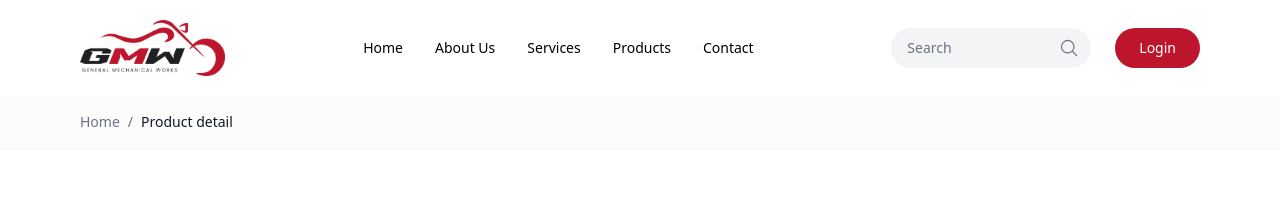
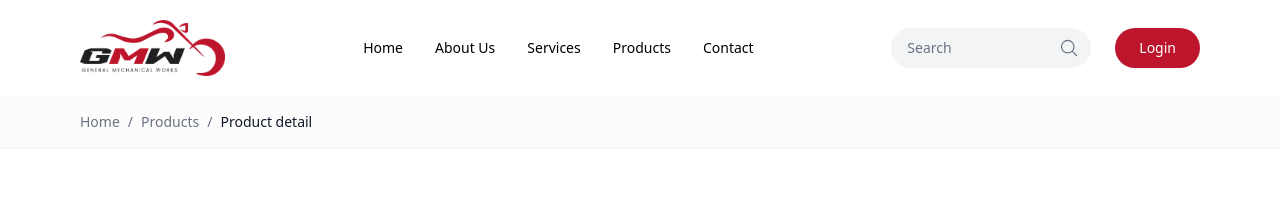
Before and after one commit to Nivesh26/General-Mechanical-Works, a React (Vite) app in the folder Frontend/: page /productdetail in a window 1280 px wide. Shown: the top 202 px of the page. Built offline with nearby package versions, Linux system fonts and the light colour scheme.

Commit message:
Add navigation links to Productdetail component; include link to Products page for improved user navigation

```diff
--- a/Frontend/src/UserPages/Productdetail.tsx
+++ b/Frontend/src/UserPages/Productdetail.tsx
@@ -44,6 +44,8 @@ const Productdetail = () => {
           <div className="mx-[80px] py-4">
             <nav className="flex items-center gap-2 text-sm text-gray-500">
               <Link to="/" className="hover:text-primary transition-colors">Home</Link>
+              <span aria-hidden>/</span>
+              <Link to="/products" className="hover:text-primary transition-colors">Products</Link>
               <span aria-hidden>/</span>
               <span className="text-gray-900 font-medium">Product detail</span>
             </nav>
```
